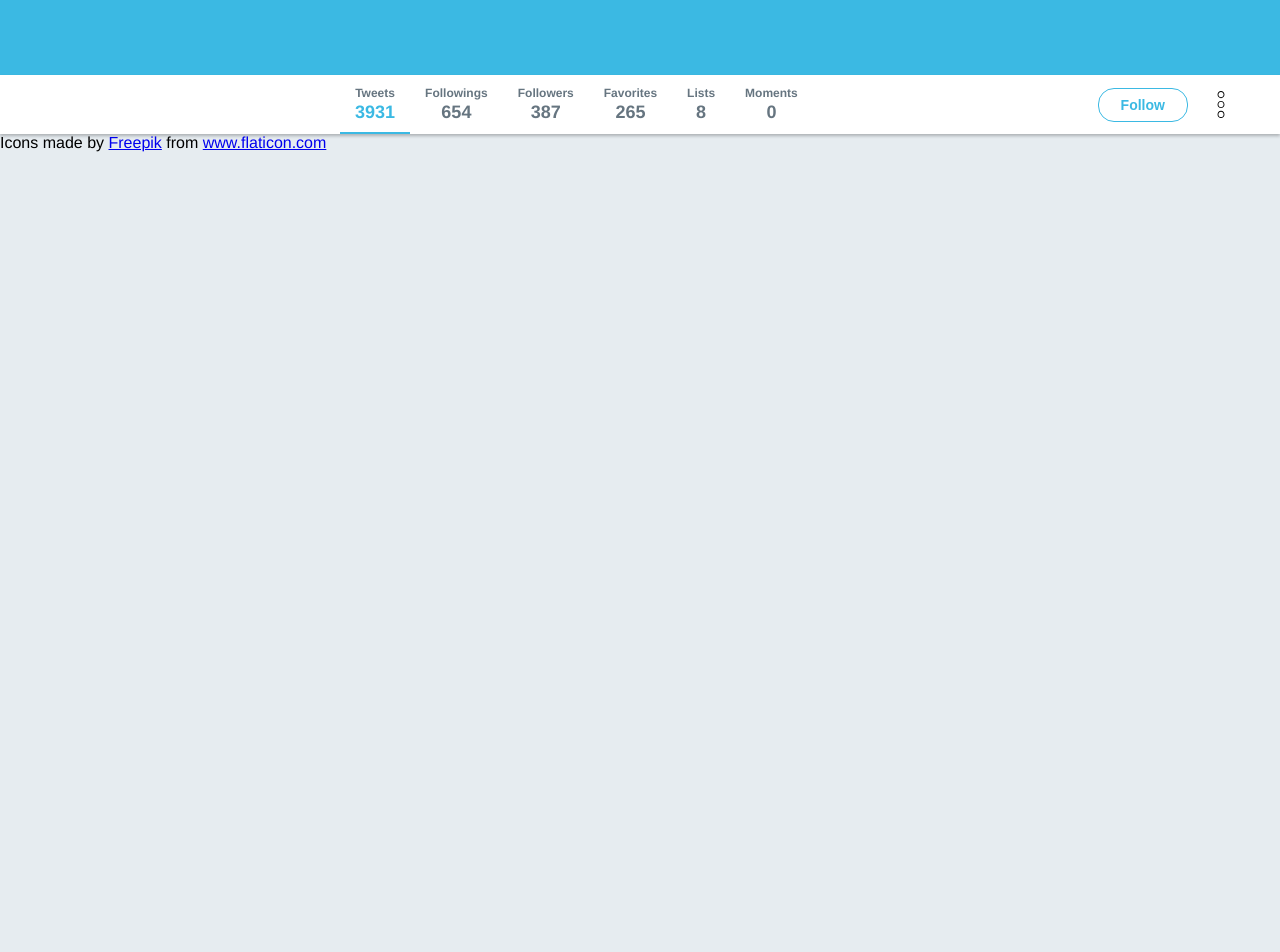
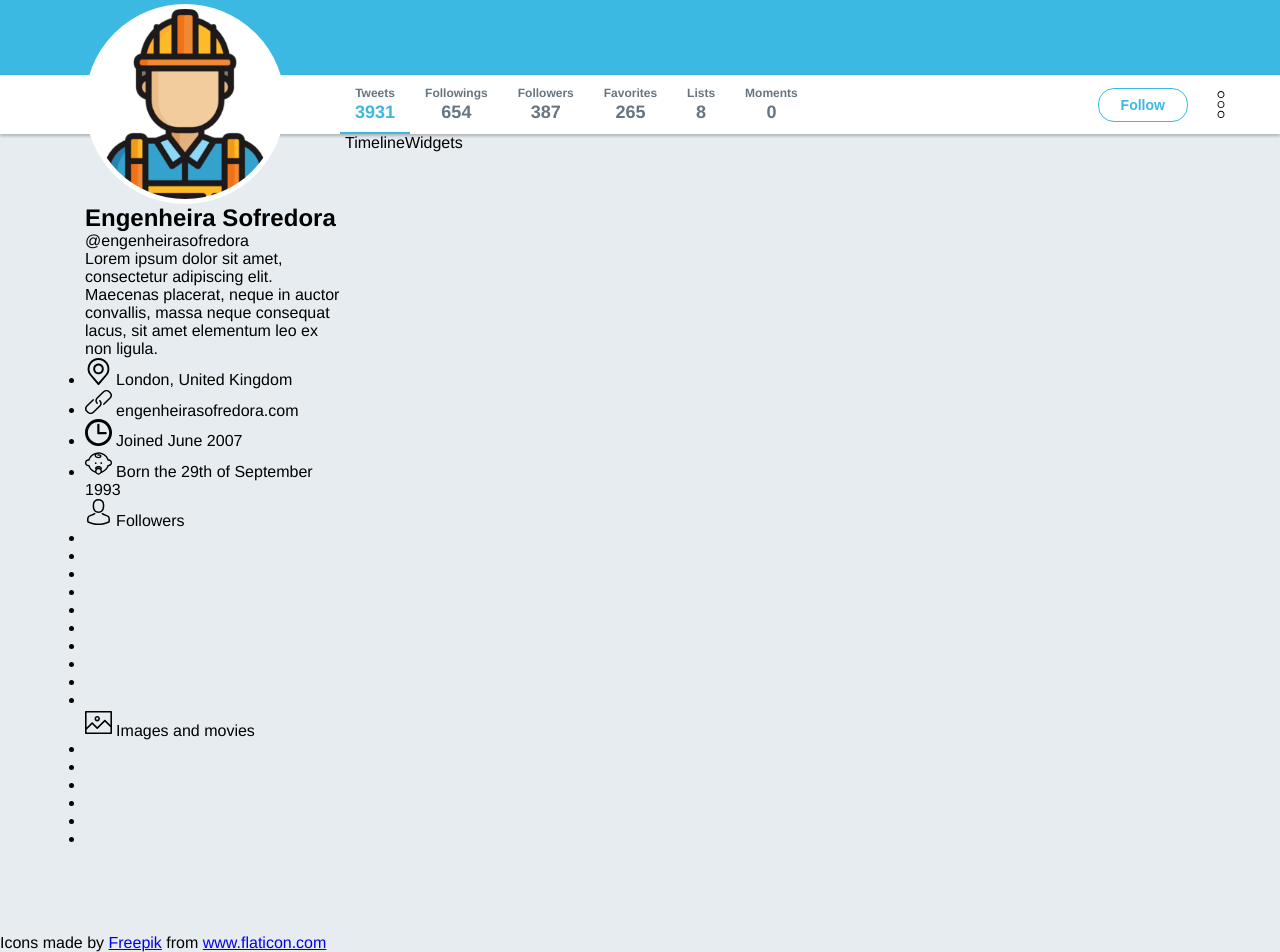
Before and after one commit to bih-goncalves/twitter_design, a plain HTML site: page index.html in a window 1280 px wide. Shown: the part 351-1303 px from the top of the page. Before the commit the page ends 800 px from the top, so only its background shows below. Drawn offline with Linux system fonts and the light colour scheme.

Commit message:
feature: creating profile section

```diff
--- a/index.html
+++ b/index.html
@@ -48,6 +48,68 @@
         </div>
       </div>
     </div>
+
+    <div class="wrapper-content content">
+      <aside class="profile">
+        <img
+          class="avatar"
+          src="/images/avatar.png"
+          alt="Engenheira Sofredora"
+        />
+        <h1>Engenheira Sofredora</h1>
+        <span>@engenheirasofredora</span>
+        <p>
+          Lorem ipsum dolor sit amet, consectetur adipiscing elit. Maecenas
+          placerat, neque in auctor convallis, massa neque consequat lacus, sit
+          amet elementum leo ex non ligula.
+        </p>
+
+        <ul>
+          <li>
+            <img src="/images/place.svg" alt="Place" /> London, United Kingdom
+          </li>
+          <li>
+            <img src="/images/url.svg" alt="URL" /> engenheirasofredora.com
+          </li>
+          <li>
+            <img src="/images/joined.svg" alt="Joined" /> Joined June 2007
+          </li>
+          <li>
+            <img src="/images/born.svg" alt="Born" /> Born the 29th of September
+            1993
+          </li>
+        </ul>
+
+        <img src="/images/followers.svg" alt="Followers" /> Followers
+
+        <ul>
+          <li></li>
+          <li></li>
+          <li></li>
+          <li></li>
+          <li></li>
+          <li></li>
+          <li></li>
+          <li></li>
+          <li></li>
+          <li></li>
+        </ul>
+
+        <img src="/images/images.svg" alt="Images and movies" /> Images and
+        movies
+
+        <ul>
+          <li></li>
+          <li></li>
+          <li></li>
+          <li></li>
+          <li></li>
+          <li></li>
+        </ul>
+      </aside>
+      <section class="timeline">Timeline</section>
+      <aside class="widgets">Widgets</aside>
+    </div>
   </body>
 
   <div>
--- a/style.css
+++ b/style.css
@@ -188,3 +188,20 @@ div.bar .content .actions button {
   border-radius: 16px;
   margin-right: 20px;
 }
+
+div.wrapper-content {
+  display: flex;
+}
+
+div.wrapper-content aside.profile {
+  width: 260px;
+}
+
+div.wrapper-content aside.profile img.avatar {
+  width: 200px;
+  height: 200px;
+  border-radius: 50%;
+  border: 5px solid #ffffff;
+  margin-top: -130px;
+  background: #ffffff;
+}
```
Also changed, not shown: images/born.svg (added), images/followers.svg (added), images/images.svg (added), images/joined.svg (added), images/place.svg (added), images/url.svg (added).
